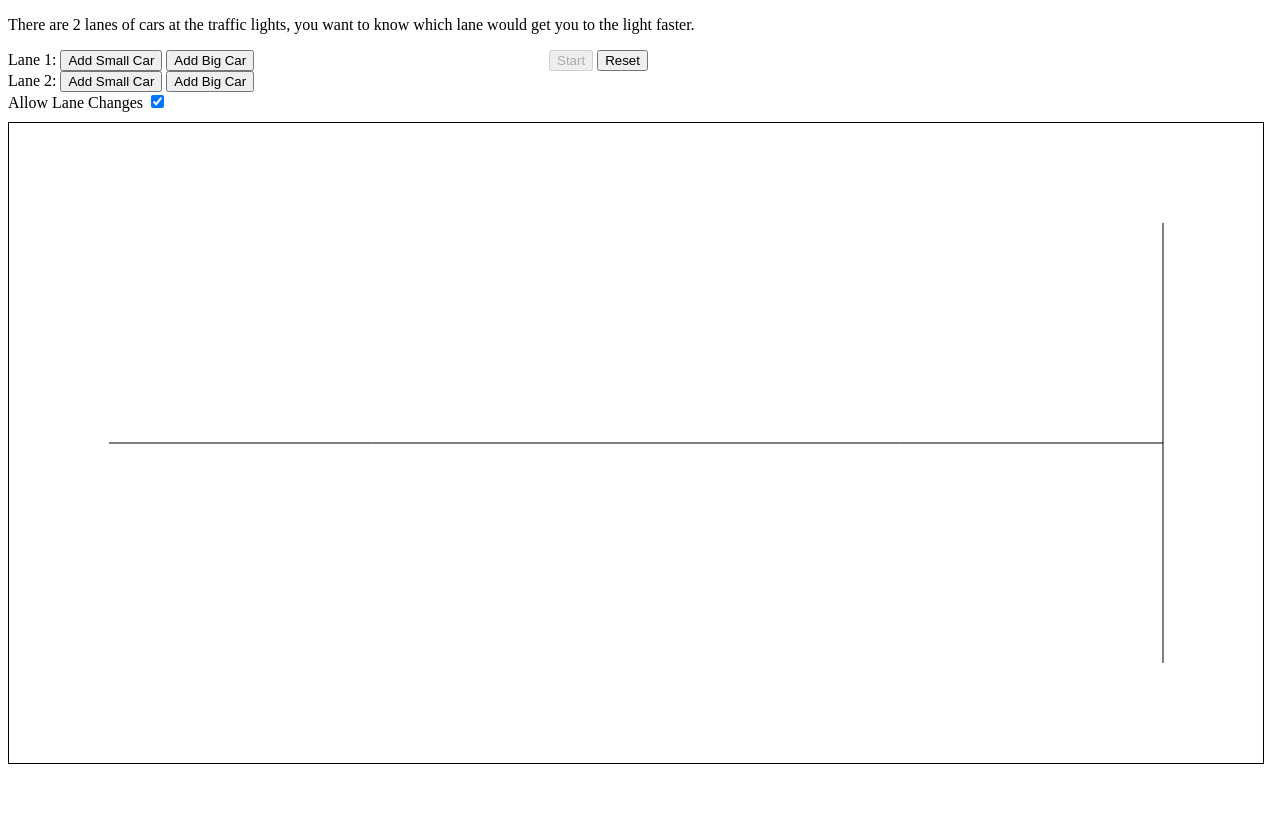
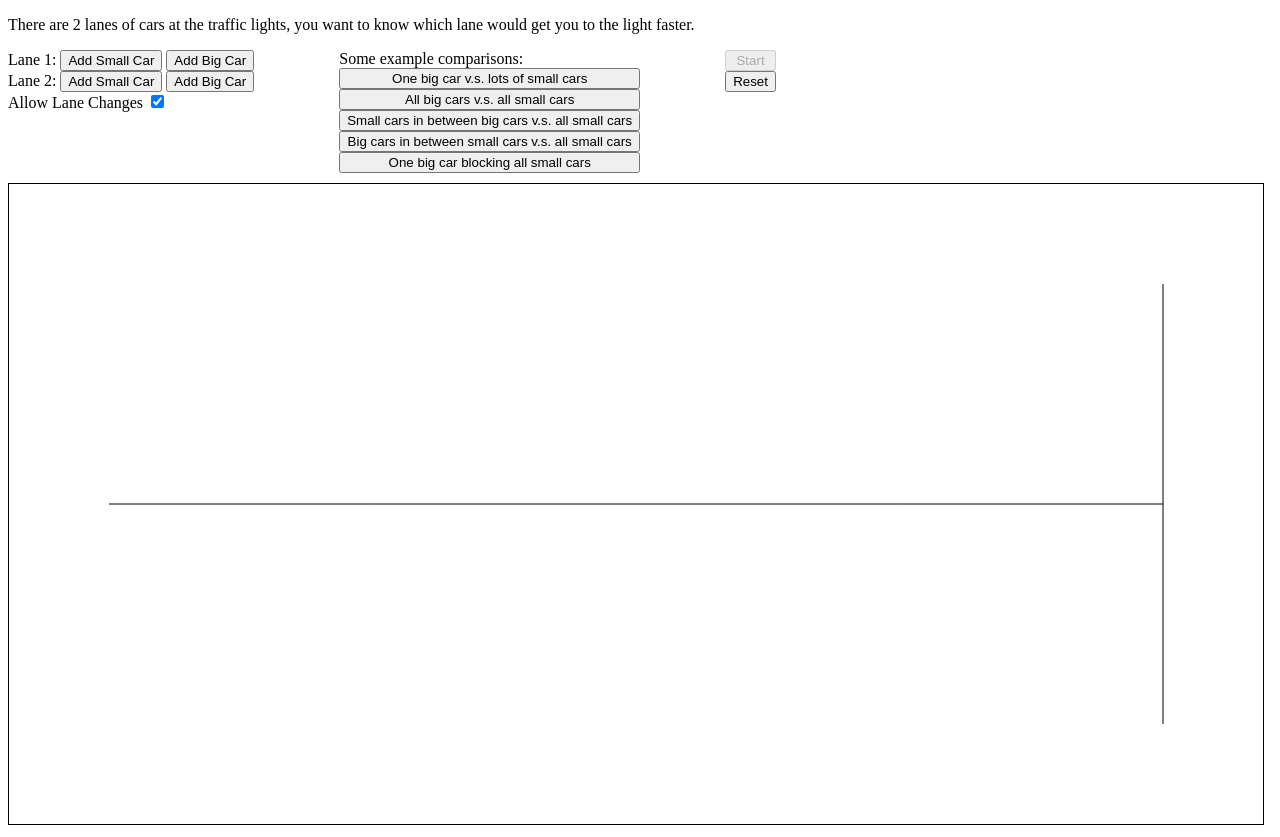
Before and after one commit to yizhang7210/traffic-lights, a plain HTML site: page index.html in a window 1280 px wide. Before the commit the page ends 800 px from the top, so only its background shows below. Drawn offline with Linux system fonts and the light colour scheme.

Commit message:
Adding preset situations

```diff
--- a/index.html
+++ b/index.html
@@ -10,8 +10,8 @@
 </head>
 <body>
     <p>There are 2 lanes of cars at the traffic lights, you want to know which lane would get you to the light faster.</p>
-    <div style="display: flex; justify-content: space-between; width: 50vw; margin-bottom: 10px;">
-        <div style="text-align: left">
+    <div style="display: flex; justify-content: space-between; width: 60vw; margin-bottom: 10px;">
+        <div>
             <div>
                 <label>Lane 1:</label>
                 <button id="addSmallCarLane1" onclick="addSmallCar(0)">Add Small Car</button>
@@ -27,7 +27,15 @@
                 <input type="checkbox" id="canChangeLanes" checked>
             </div>
         </div>
-        <div style="text-align: right">
+        <div style="display: flex; flex-direction: column;">
+            <div>Some example comparisons:</div>
+            <button id="big-vs-small" onclick="preset_big_vs_small()">One big car v.s. lots of small cars </button>
+            <button id="all-big-vs-all-small" onclick="preset_all_big_vs_all_small()">All big cars v.s. all small cars </button>
+            <button id="small-in-big-vs-all-small" onclick="preset_small_in_big_vs_all_small()">Small cars in between big cars v.s. all small cars </button>
+            <button id="big-in-small-vs-all-small" onclick="preset_big_in_small_vs_all_small()">Big cars in between small cars v.s. all small cars </button>
+            <button id="all-smalls-blocked-by-big" onclick="preset_all_smalls_blocked_by_big()">One big car blocking all small cars </button>
+        </div>
+        <div style="display: flex; flex-direction: column;">
             <button id="controlButton" onclick="start_pause()">Start</button>
             <button id="resetButton" onclick="reset()">Reset</button>
 
```
